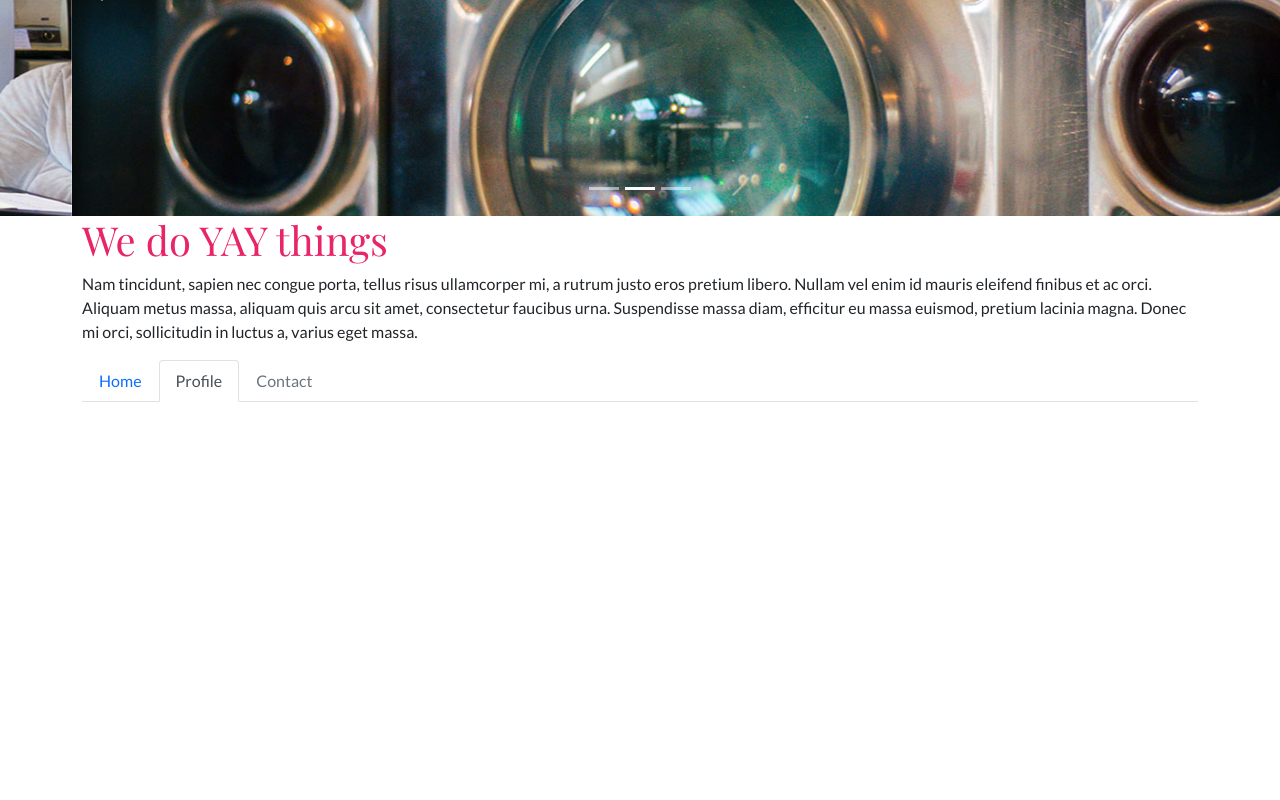
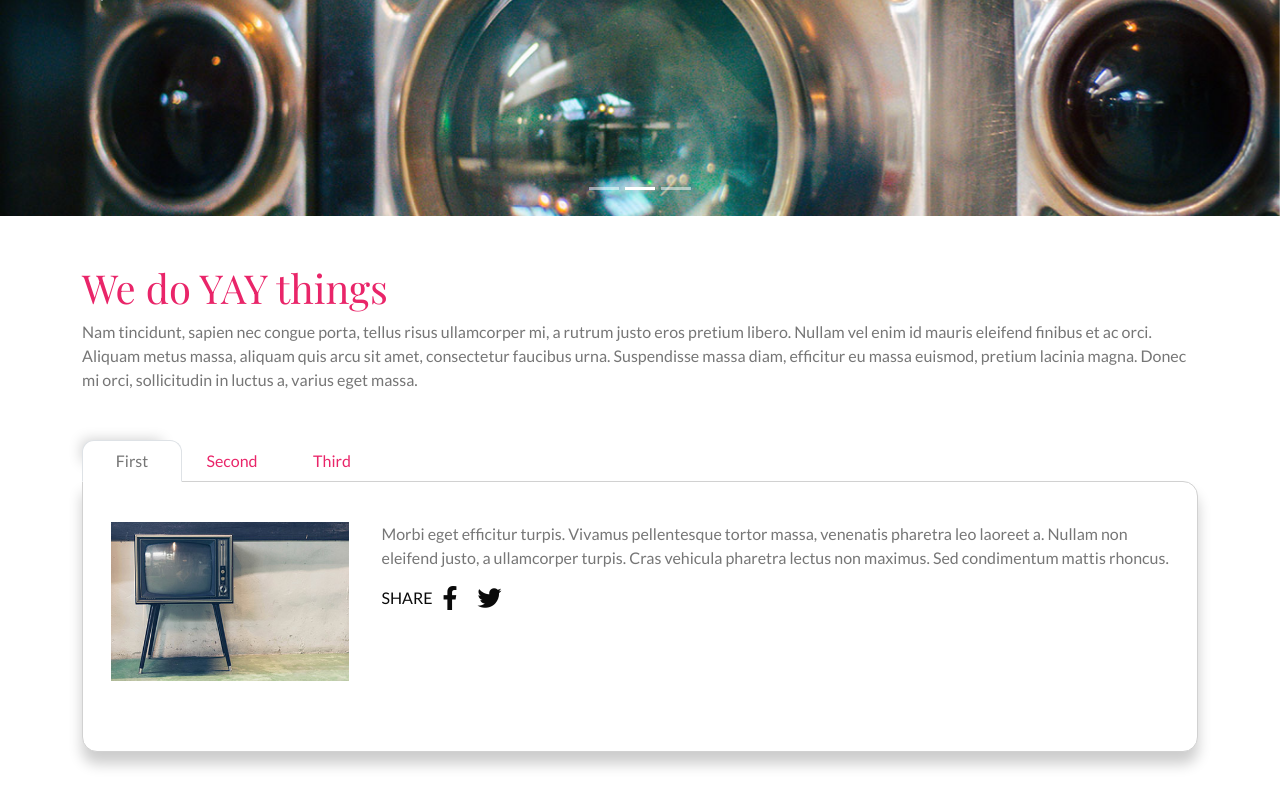
Before and after one commit to Noroff-FEU-Assignments/css-frameworks-ca-dahltina, a React (Create React App) app: page / in a window 1280 px wide. Shown: the part 366-1166 px from the top of the page. Before the commit the page ends 800 px from the top, so only its background shows below. Built offline with nearby package versions, Linux system fonts and the light colour scheme; a web font is replaced by a local one.

Commit message:
Styling tabs section

```diff
--- a/public/index.html
+++ b/public/index.html
@@ -32,6 +32,12 @@
       href="https://fonts.googleapis.com/css2?family=Lato:wght@400;700&display=swap"
       rel="stylesheet"
     />
+    <link
+      rel="stylesheet"
+      href="https://use.fontawesome.com/releases/v5.15.4/css/all.css"
+      integrity="sha384-DyZ88mC6Up2uqS4h/KRgHuoeGwBcD4Ng9SiP4dIRy0EXTlnuz47vAwmeGwVChigm"
+      crossorigin="anonymous"
+    />
     <title>React App</title>
   </head>
   <body>
--- a/src/components/Home.js
+++ b/src/components/Home.js
@@ -10,7 +10,7 @@ function Home() {
   return (
     <>
      <CarouselSlider />
-     <Container>
+     <Container className="mt-5 mb-5">
       <Heading content="We do YAY things"/>
       <Paragraph content="Nam tincidunt, sapien nec congue porta, tellus risus ullamcorper mi,
         a rutrum justo eros pretium libero. Nullam vel enim id mauris eleifend finibus et
--- a/src/components/TabSection.js
+++ b/src/components/TabSection.js
@@ -2,15 +2,81 @@ import React from 'react'
 import Tabs from 'react-bootstrap/Tabs';
 import Tab from 'react-bootstrap/Tab';
 import Container from 'react-bootstrap/Container';
+import Row from 'react-bootstrap/Row';
+import Col from 'react-bootstrap/Col';
+import Image from 'react-bootstrap/Image';
+import Img1 from '../images/tab-images/tab-1.jpg';
+import Img2 from '../images/tab-images/tab-2.jpg';
+import Img3 from '../images/tab-images/tab-3.jpg';
 
 function TabSection() {
   return (
     <div className="d-none d-md-block">
-      <Container>
-        <Tabs defaultActiveKey="profile" id="uncontrolled-tab-example" className="mb-3">
-          <Tab eventKey="home" title="Home"></Tab>
-          <Tab eventKey="profile" title="Profile"></Tab>
-          <Tab eventKey="contact" title="Contact" disabled></Tab>
+      <Container className="mb-5">
+        <Tabs defaultActiveKey="first" id="uncontrolled-tab-example" className="mb-3">
+          <Tab eventKey="first" title="First">
+            <Container className="mt-4">
+              <Row>
+                <Col>
+                  <Image src={Img1} width="238px"/>
+                </Col>
+                <Col md={7} lg={8} xl={9}>
+                  <p>Morbi eget efficitur turpis. Vivamus pellentesque tortor massa,
+                    venenatis pharetra leo laoreet a. Nullam non eleifend justo, a
+                    ullamcorper turpis. Cras vehicula pharetra lectus non maximus.
+                    Sed condimentum mattis rhoncus.
+                  </p>
+                  <div className="d-inline-flex share-icons">
+                    <p>SHARE</p>
+                    <i class="fab fa-facebook-f"></i>
+                    <i class="fab fa-twitter"></i>
+                  </div>
+                </Col>
+              </Row>
+            </Container>
+          </Tab>
+          <Tab eventKey="second" title="Second">
+          <Container className="mt-4">
+              <Row>
+                <Col>
+                  <Image src={Img2} width="238px"/>
+                </Col>
+                <Col md={7} lg={8} xl={9}>
+                  <p>Morbi eget efficitur turpis. Vivamus pellentesque tortor massa,
+                    venenatis pharetra leo laoreet a. Nullam non eleifend justo, a
+                    ullamcorper turpis. Cras vehicula pharetra lectus non maximus.
+                    Sed condimentum mattis rhoncus.
+                  </p>
+                  <div className="d-inline-flex share-icons">
+                    <p>SHARE</p>
+                    <i class="fab fa-facebook-f"></i>
+                    <i class="fab fa-twitter"></i>
+                  </div>
+                </Col>
+              </Row>
+            </Container>
+          </Tab>
+          <Tab eventKey="third" title="Third">
+          <Container className="mt-4">
+              <Row>
+                <Col>
+                  <Image src={Img3} width="238px"/>
+                </Col>
+                <Col md={7} lg={8} xl={9}>
+                  <p>Morbi eget efficitur turpis. Vivamus pellentesque tortor massa,
+                    venenatis pharetra leo laoreet a. Nullam non eleifend justo, a
+                    ullamcorper turpis. Cras vehicula pharetra lectus non maximus.
+                    Sed condimentum mattis rhoncus.
+                  </p>
+                  <div className="d-inline-flex share-icons">
+                    <p>SHARE</p>
+                    <i class="fab fa-facebook-f"></i>
+                    <i class="fab fa-twitter"></i>
+                  </div>
+                </Col>
+              </Row>
+            </Container>
+          </Tab>
         </Tabs>
       </Container>
     </div>
--- a/src/components/contact/Contact.js
+++ b/src/components/contact/Contact.js
@@ -6,12 +6,12 @@ function Contact() {
   return (
     <div>
       <Container>
-        <a href="mailto:hello@yay.com">hello@yay.com</a>
-        <p>123 456 7890</p>
-        <p> 123 Some Street<br/>
-            Somewhere<br/>
-            Some City<br/>
-            10000<br/>
+        <i class="fas fa-envelope"></i><a href="mailto:hello@yay.com">hello@yay.com</a>
+        <i class="fas fa-phone"></i><p>123 456 7890</p>
+        <i class="fas fa-map-marker-alt"></i><p> 123 Some Street<br/>
+              Somewhere<br/>
+              Some City<br/>
+              10000<br/>
         </p>
       </Container>
       <Container>
--- a/src/sass/partials/_home.scss
+++ b/src/sass/partials/_home.scss
@@ -0,0 +1,9 @@
+// icons
+.fab {
+  font-size: 24px;
+  padding: 0 10px;
+}
+
+.share-icons {
+  color: $color-text-dark;
+}
--- /dev/null
+++ b/src/sass/partials/_tabs.scss
@@ -0,0 +1,32 @@
+.tab-content {
+  background-color: white;
+  padding: 1em;
+  min-height: 271px;
+  border-radius: 0 15px 15px 15px;
+  box-shadow: 0 12px 14px rgba(0, 0, 0, 0.2);
+  border: 1px solid #D1D1D1;
+}
+
+.nav-item .nav-link.active,
+.nav-item .nav-link {
+  color: $color-primary;
+  border-radius: 12px 12px 0 0;
+  min-width: 100px;
+}
+
+.nav-item .nav-link.active {
+  color: $color-text;
+  background-color: white;
+  box-shadow: -10px -10px 14px -10px rgba(0, 0, 0, 0.2);
+}
+.nav-tabs {
+  border-bottom: none;
+}
+
+.mb-3 {
+  margin-bottom: 0 !important;
+}
+
+ul .nav-tabs {
+  margin-bottom: 0;
+}
--- a/src/sass/partials/_typography.scss
+++ b/src/sass/partials/_typography.scss
@@ -1,5 +1,6 @@
 body {
   font-family: $font-body;
+  color: $color-text;
 }
 
 h1 {
--- a/src/sass/style.scss
+++ b/src/sass/style.scss
@@ -21,6 +21,8 @@ $theme-colors: (
 @import "partials/navbar";
 @import "partials/layout";
 @import "partials/typography";
+@import "partials/tabs";
+@import "partials/home";
 
 .btn-primary {
   background-color: $color-text;
```
Also changed, not shown: src/components/Footer.js (+6 -1 lines).
